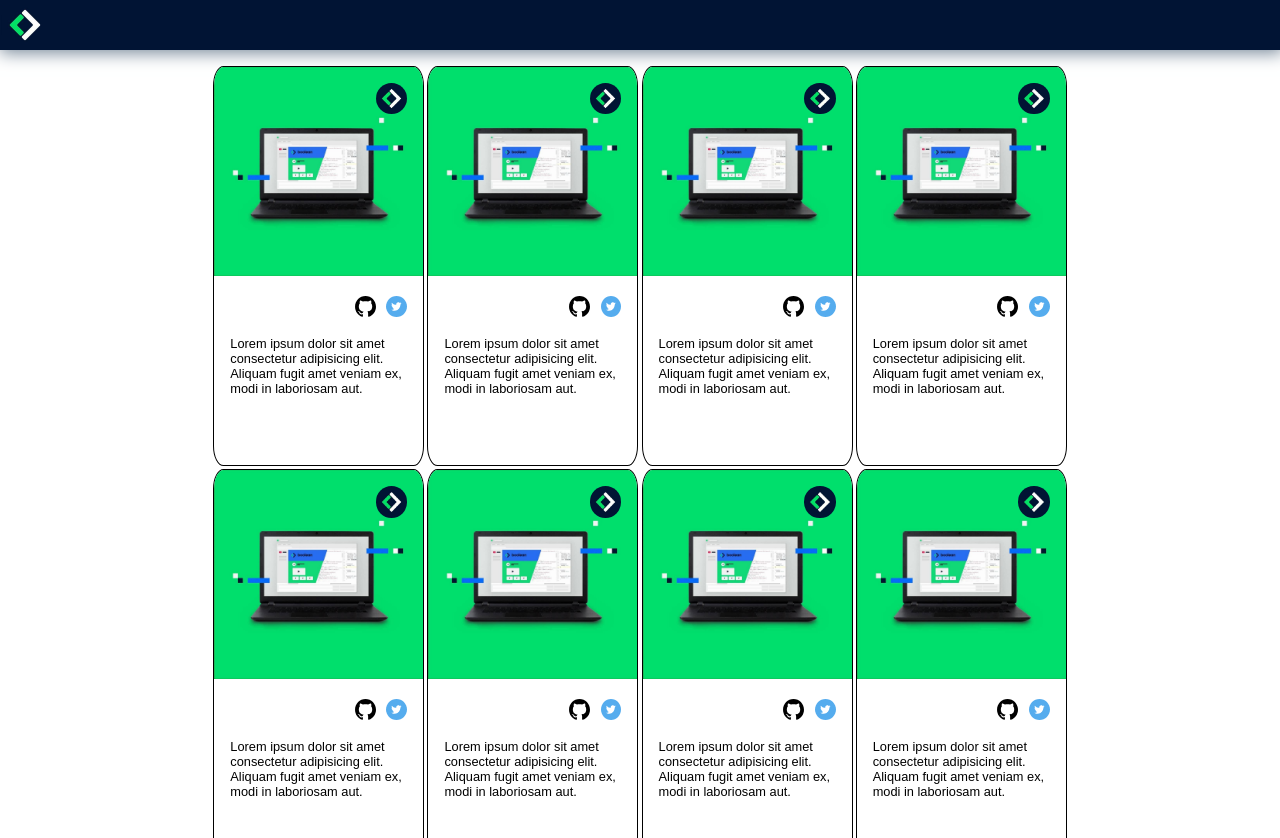
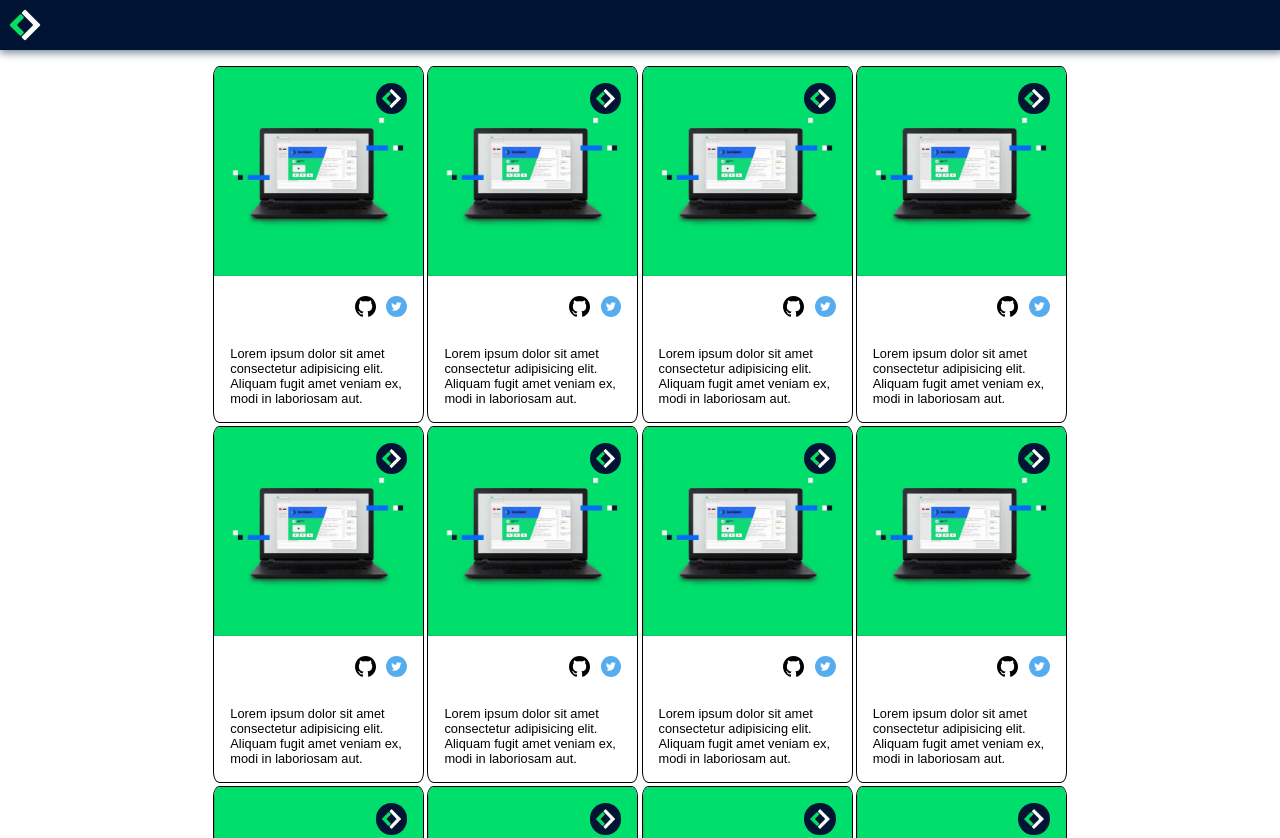
Before and after one commit to duncan0801/boolean-uk-html-boolean-image-grid, a plain HTML site: page index.html in a window 1280 px wide. Shown: the top 838 px of the page. Drawn offline with Linux system fonts and the light colour scheme.

Commit message:
Text isn't covered by that card border

```diff
--- a/css/style.css
+++ b/css/style.css
@@ -10,7 +10,7 @@
   background-color: #011434;
   height: 50px;
 
-  box-shadow: 0.1em 0.1em 1em 0.1em lightslategrey;
+  box-shadow: 0.1em 0.1em 0.5em 0.1em lightslategrey;
 }
 .top-bar img {
   border-radius: 50%;
@@ -20,11 +20,14 @@
 /* CARD */
 .card {
   max-width: 300px;
-  height: 400px;
+  /* height: 400px; */
   position: relative;
 
+  display: grid;
+  grid-template-rows: 1fr 50px auto;
+
   border: 1px black solid;
-  border-radius: 5%;
+  border-radius: 3%;
 
   overflow: hidden;
 }
@@ -65,9 +68,9 @@
   width: 10%;
 }
 
-.content {
+/* .content {
   height: auto;
-}
+} */
 
 .content p {
   margin: 1rem;
```
